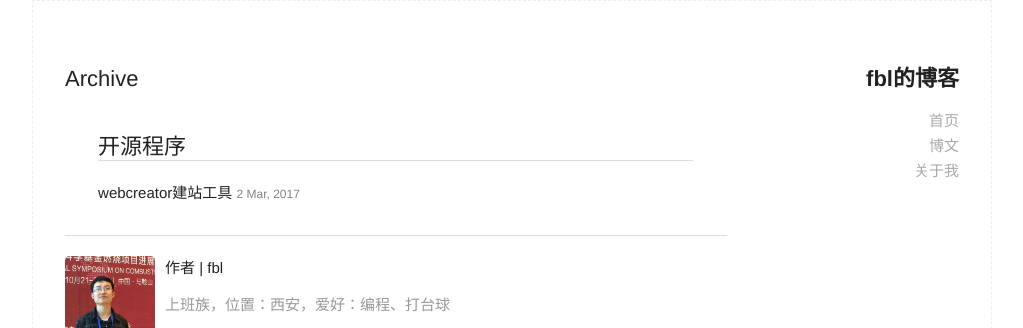
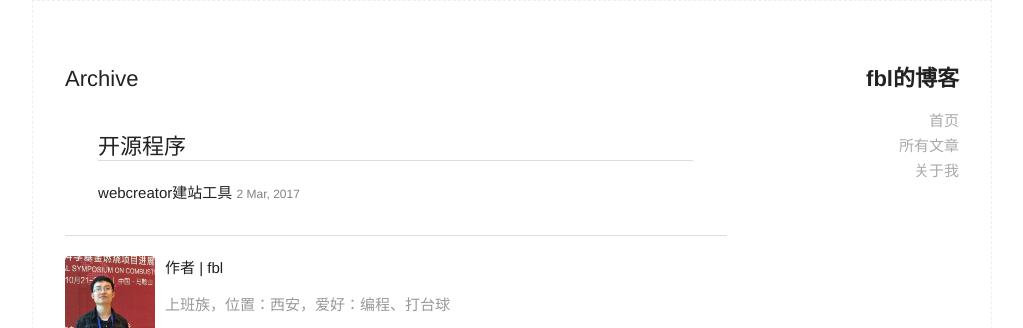
Before and after one commit to fbl1991/fbl1991.github.io, a Jekyll site: the page built from archive.html, in a window 1280 px wide. Shown: the top 328 px of the page, without its empty margins (128-1151 px from the left). Built offline with Jekyll 4.4.1, drawn with Linux system fonts in a browser that asks for light colours.

Commit message:
modified all pages

```diff
--- a/_includes/header.html
+++ b/_includes/header.html
@@ -18,7 +18,7 @@
       <nav>
         <ul class="page-link">
           <li><a href="{{ "/" | prepend: site.baseurl }}" class="gray">首页</a></li>
-          <li><a href="{{ "/archive" | prepend: site.baseurl }}" class="gray">博文</a></li>
+          <li><a href="{{ "/archive" | prepend: site.baseurl }}" class="gray">所有文章</a></li>
           <li><a href="{{ "/about" | prepend: site.baseurl }}" class="gray">关于我</a></li>
         </ul>
       </nav>
--- a/archive.html
+++ b/archive.html
@@ -1,6 +1,6 @@
 ---
 layout: default
-title: Archive
+title: 所有文章
 ---
 
 <div>
--- a/index.html
+++ b/index.html
@@ -57,6 +57,6 @@
     </article>
     {% endfor %}
 
-    <div class="pagination older-post"><a href="./archive"><data data-icon="ei-arrow-right"></data> 博主档案  </a></div>
+    <div class="pagination older-post"><a href="./archive"><data data-icon="ei-arrow-right"></data> 所有文章 </a></div>
   </div>
 </div>
```
